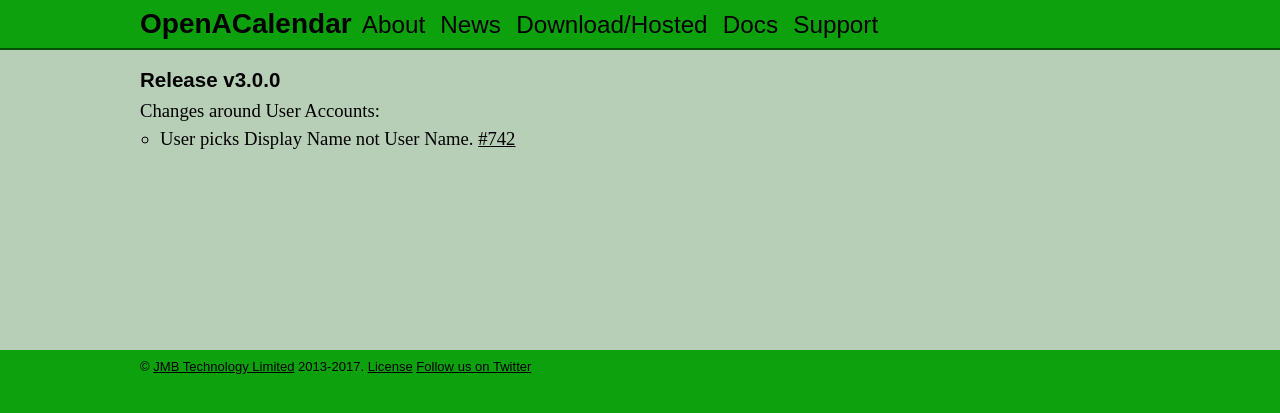
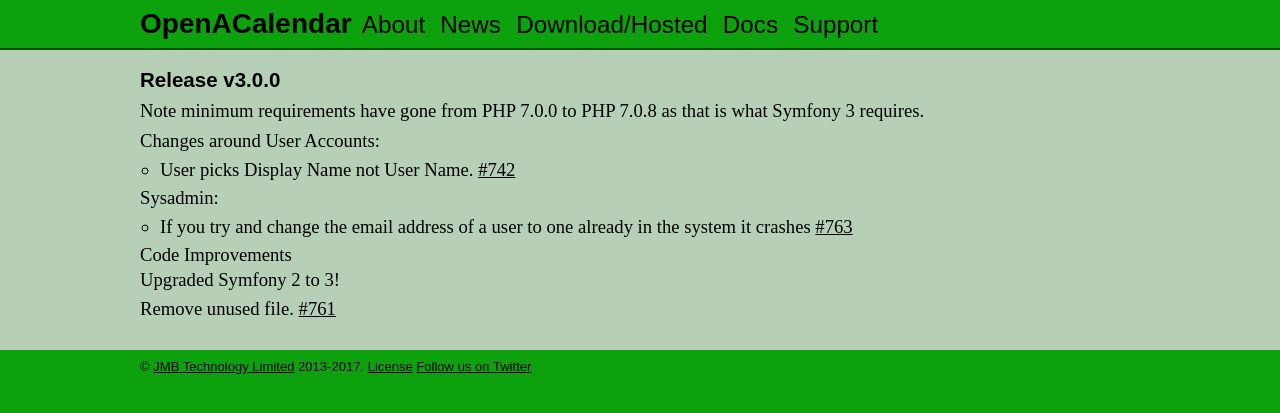
Before and after one commit to OpenACalendar/openacalendar.github.io, a Jekyll site: the page built from webapp/release/3.0.0.html, in a window 1280 px wide. Shown: the top 413 px of the page. Built offline with Jekyll 4.4.1, drawn with Linux system fonts in a browser that asks for light colours.

Commit message:
Changelogs

```diff
--- a/webapp/release/3.0.0.html
+++ b/webapp/release/3.0.0.html
@@ -9,8 +9,23 @@
 	<a href="https://github.com/OpenACalendar/OpenACalendar-Web-Core/releases/tag/v3.0.0">Source &amp; Download</a>
 </p -->
 
+<p>Note minimum requirements have gone from PHP 7.0.0 to PHP 7.0.8 as that is what Symfony 3 requires.</p>
+
 <p>Changes around User Accounts:</p>
 
 <ul class="normallist">
   <li>User picks Display Name not User Name. <a href="https://github.com/OpenACalendar/OpenACalendar-Web-Core/issues/742">#742</a></li>
 </ul>
+
+<p>Sysadmin:</p>
+
+<ul class="normallist">
+  <li>If you try and change the email address of a user to one already in the system it crashes <a href="https://github.com/OpenACalendar/OpenACalendar-Web-Core/issues/763">#763</a></li>
+</ul>
+
+<p>Code Improvements</p>
+
+<ul>
+    <li>Upgraded Symfony 2 to 3!</p>
+    <li>Remove unused file. <a href="https://github.com/OpenACalendar/OpenACalendar-Web-Core/issues/761">#761</a></li>
+</ul>
```
Also changed, not shown: webapp/release/2.1.0.html (+8 -0 lines).
